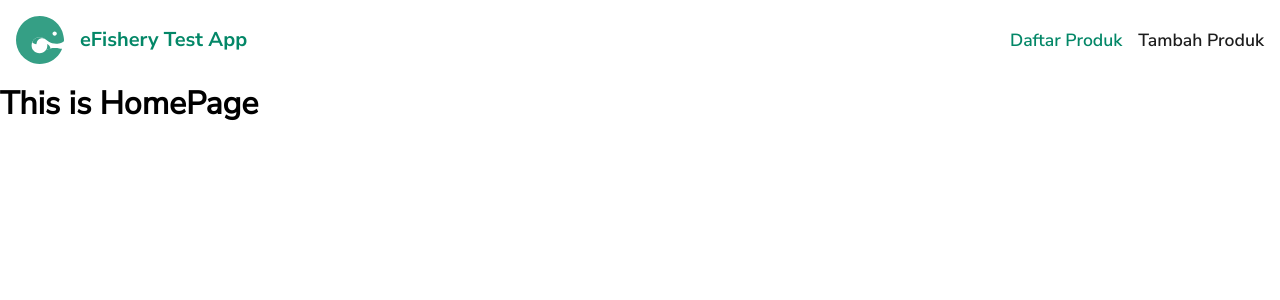
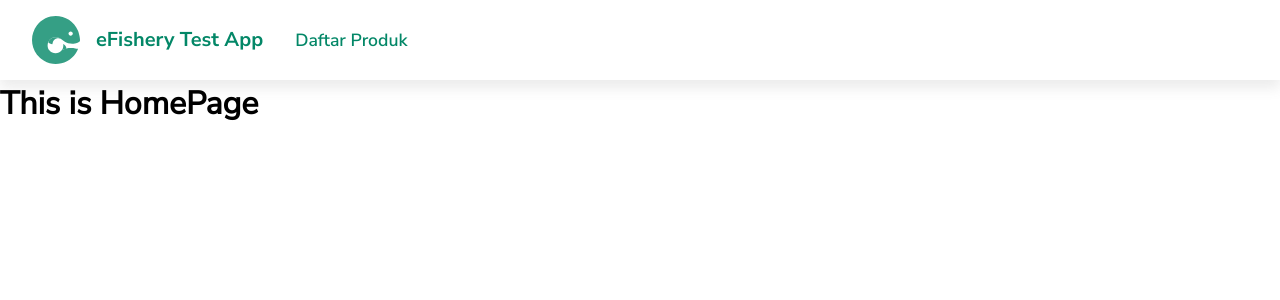
Before and after one commit to pramesywaraj/efishery-test-app, a React (Vite) app: page / in a window 1280 px wide. Shown: the top 300 px of the page. Built offline with nearby package versions, Linux system fonts and the light colour scheme.

Commit message:
feat: change navbar links style
remove Tambah Produk link, it will be replaced by floating button. Also add shadow on the navbar

```diff
--- a/src/components/Navbar/index.jsx
+++ b/src/components/Navbar/index.jsx
@@ -15,11 +15,15 @@ const Navbar = () => {
         <Link to="/">eFishery Test App</Link>
       </div>
       <div className={styles['navigation-links-wrapper']}>
-        <NavLink to="/" className={checkIfRouteActive}>Daftar Produk</NavLink>
-        <NavLink to="input-item" className={checkIfRouteActive}>Tambah Produk</NavLink>
+        <NavLink to="/" className={checkIfRouteActive}>
+          Daftar Produk
+        </NavLink>
+        {/* <NavLink to="input-item" className={checkIfRouteActive}>
+          Tambah Produk
+        </NavLink> */}
       </div>
     </nav>
-  )
-}
+  );
+};
 
 export default Navbar;
--- a/src/components/Navbar/styles.module.scss
+++ b/src/components/Navbar/styles.module.scss
@@ -3,10 +3,13 @@
 .navigation-container {
   @include var.display-flex();
 
-  padding: 16px;
+  padding: 12px 16px;
   width: 100%;
+  align-items: center;
 
-  justify-content: space-between;
+  box-shadow: 0px 8px 12px 0px rgba(107,107,107,0.125);
+  -webkit-box-shadow: 0px 8px 12px 0px rgba(107,107,107,0.125);
+  -moz-box-shadow: 0px 8px 12px 0px rgba(107,107,107,0.125);
 }
 
 .navigation-logo-wrapper {
@@ -53,7 +56,12 @@
 }
 
 @include var.response-to-size(tablet-landscape) {
+  .navigation-container {
+    padding: 16px 32px;
+  }
+
   .navigation-links-wrapper {
     @include var.display-flex();
+    margin-left: 32px;
   }
 }
```
